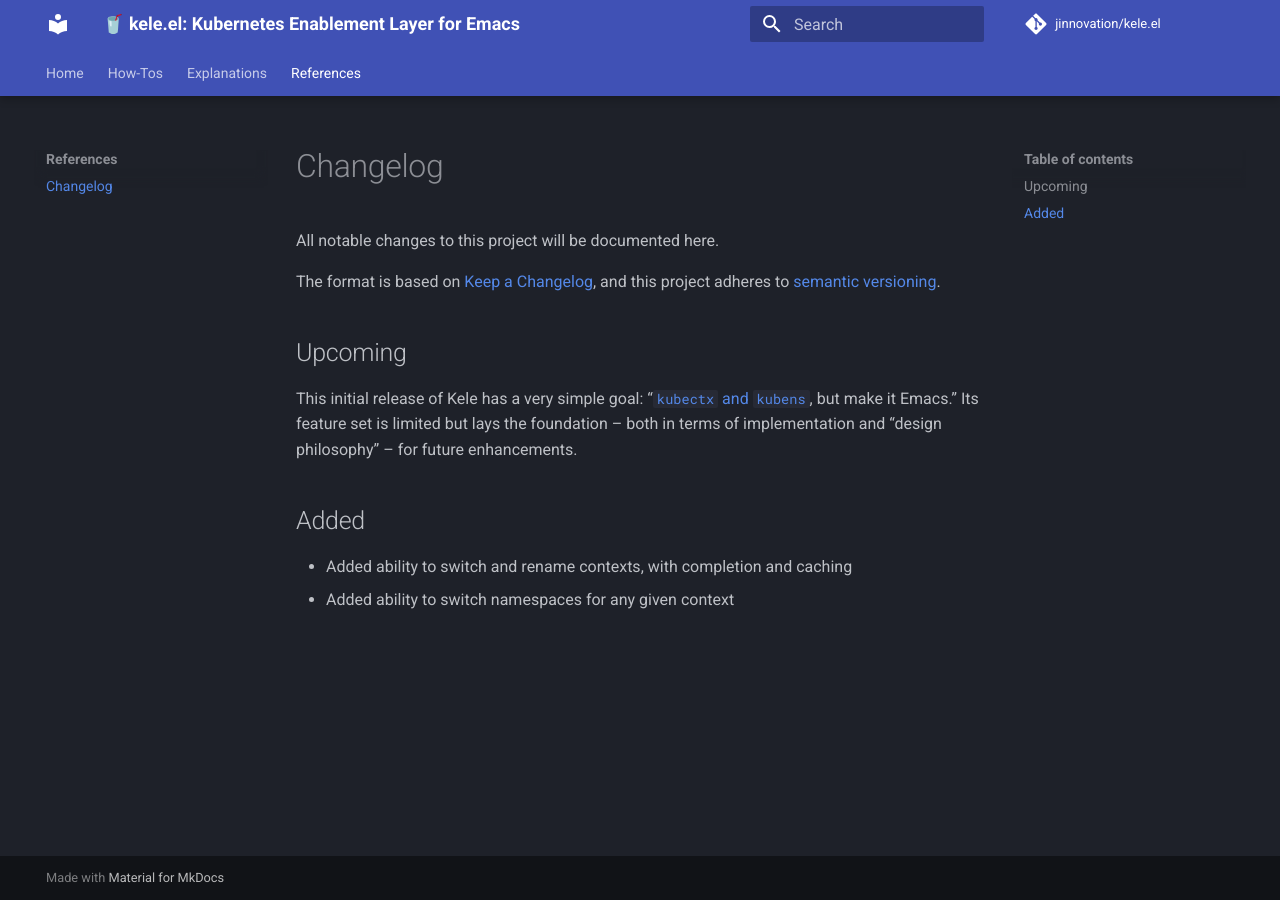
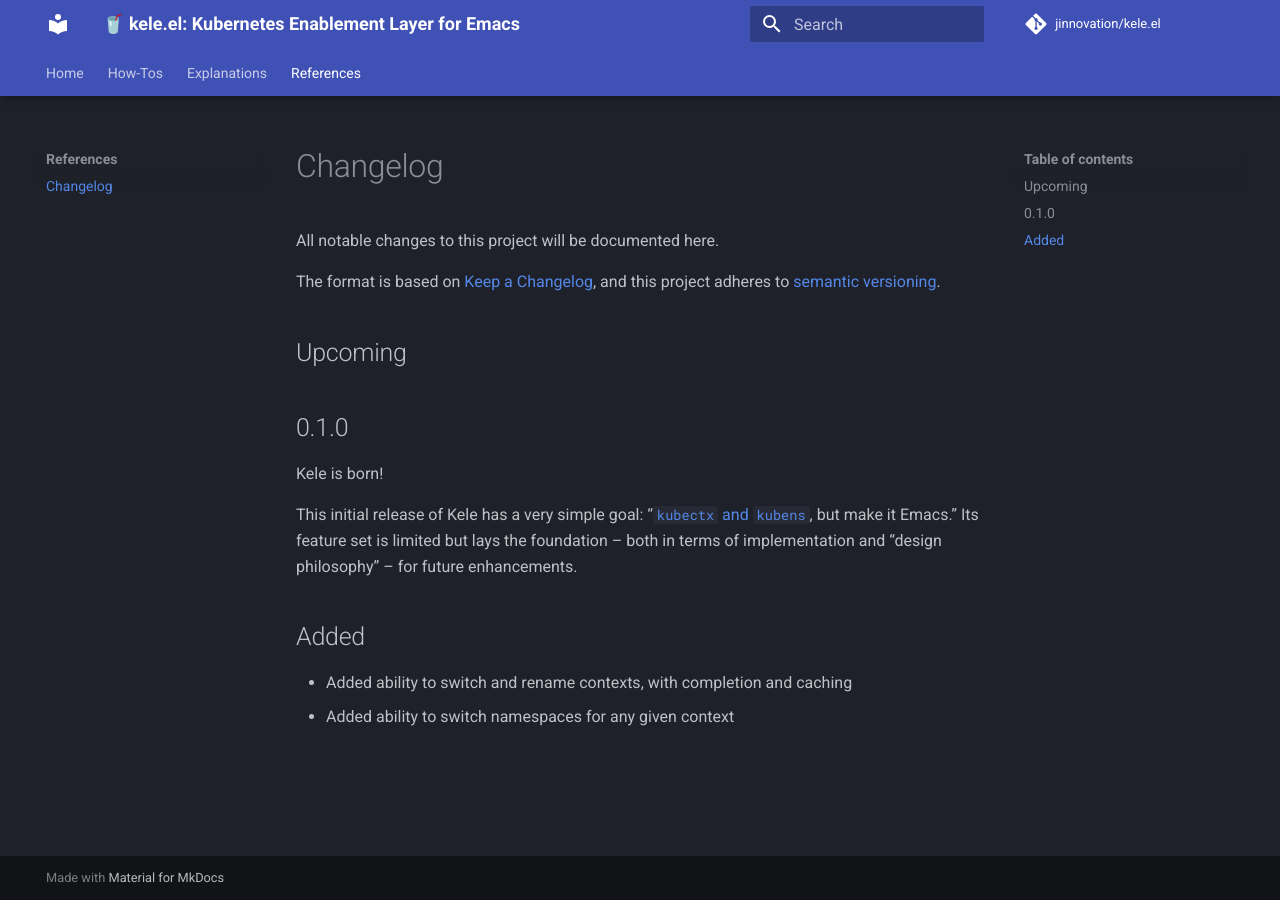
Before and after one commit to jinnovation/kele.el, an MkDocs documentation site: the page built from docs/references/changelog.md, in a window 1280 px wide. Built offline with MkDocs 1.6.1 and Material for MkDocs 9.7.7, drawn with Linux system fonts in a browser that asks for light colours; comment, search, counter and statistics services are not loaded.

Commit message:
Use 0.1.0 as inaugural version

```diff
--- a/docs/references/changelog.md
+++ b/docs/references/changelog.md
@@ -11,6 +11,10 @@
 
 ## Upcoming
 
+## 0.1.0
+
+Kele is born!
+
 This initial release of Kele has a very simple goal: "[`kubectx` and
 `kubens`][1], but make it Emacs." Its feature set is limited but lays the
 foundation -- both in terms of implementation and "design philosophy" -- for
```
Also changed, not shown: 1 other file.
